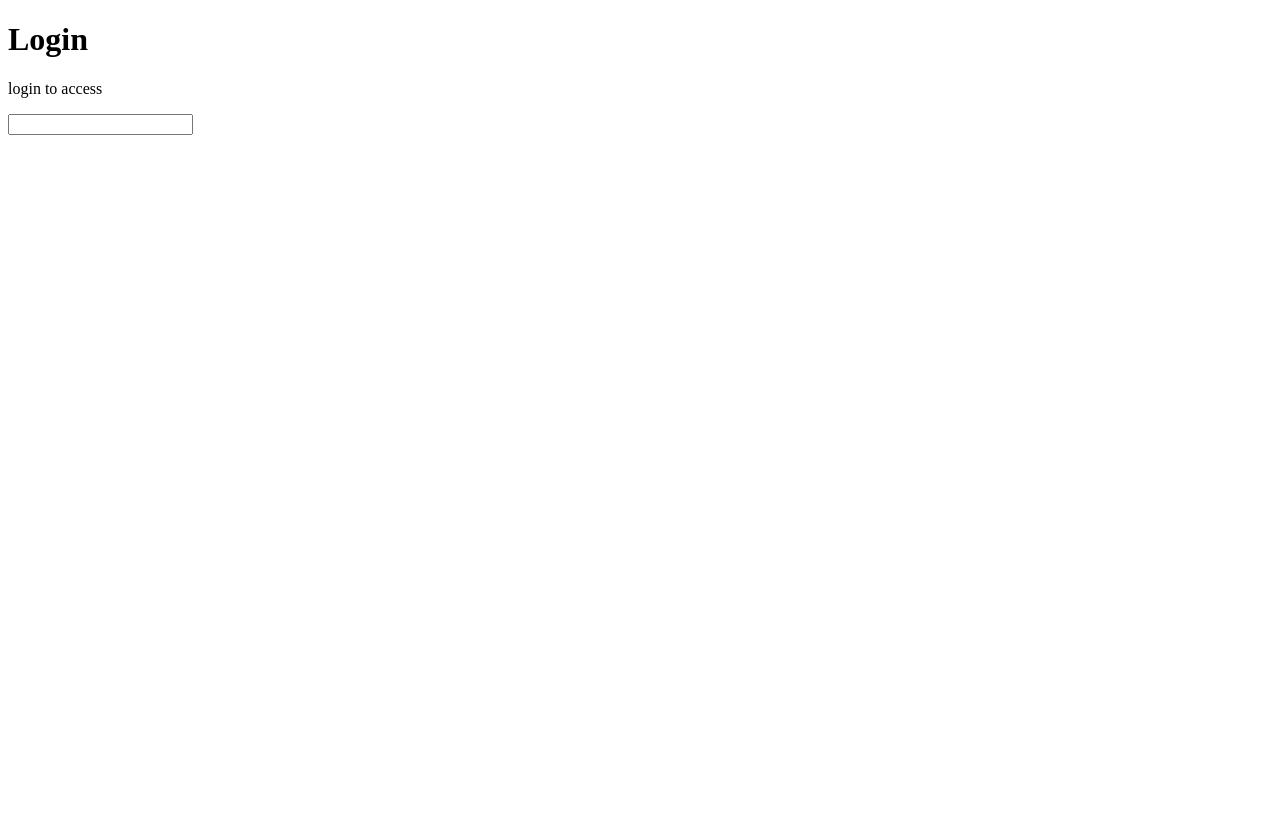
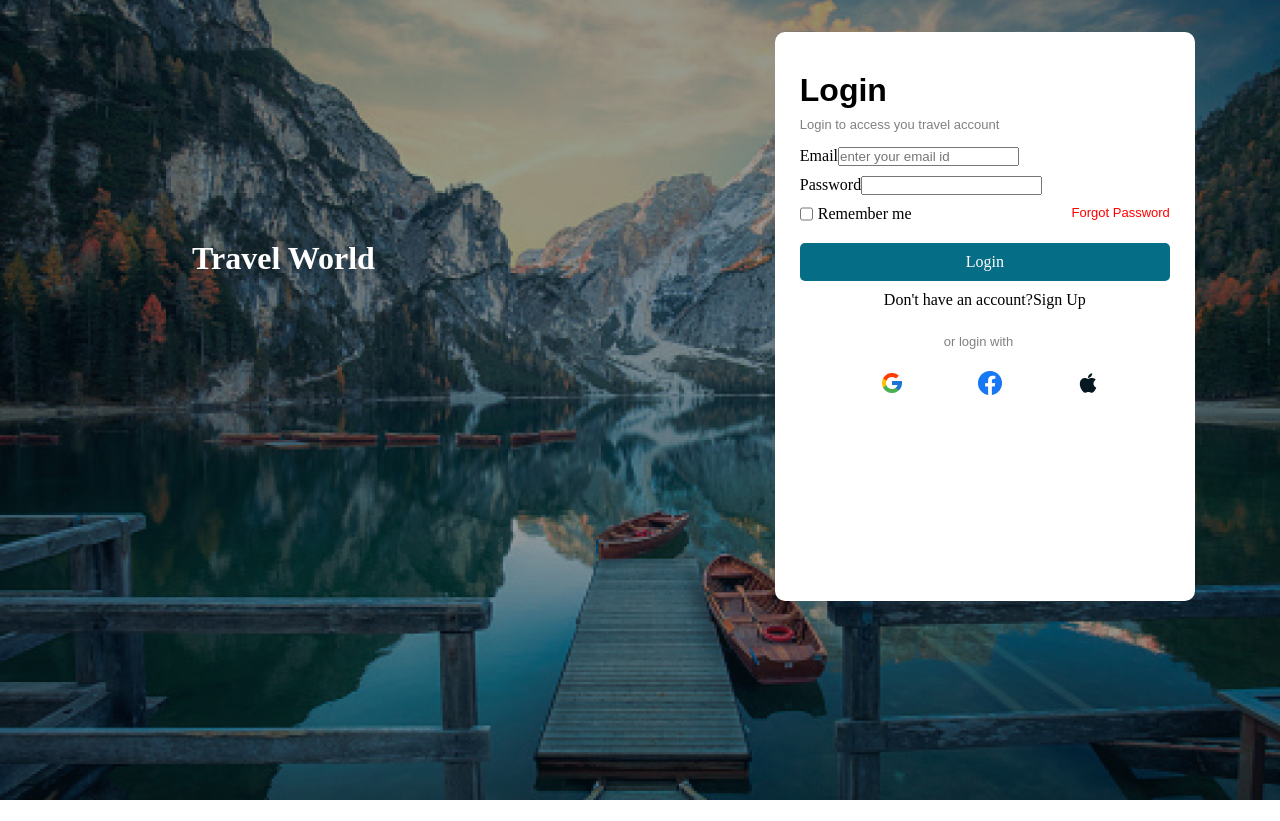
Before and after one commit to gitij1011/webdev1234, a plain HTML site: page pages/login.html in a window 1280 px wide. After the commit the page ends 800 px from the top, so only its background shows below. Drawn offline with Linux system fonts and the light colour scheme; files that its build step writes are made by us from their sources.

Commit message:
loginpage

```diff
--- a/pages/login.html
+++ b/pages/login.html
@@ -4,16 +4,39 @@
     <meta charset="UTF-8">
     <meta name="viewport" content="width=device-width, initial-scale=1.0">
     <title>login</title>
-    <link rel="stylesheet" href="form.css">
+    <link rel="stylesheet" href="../styles/form.css">
 </head>
 <body>
-        <div>
-            <h1>Login</h1>
-            <p>login to access</p>
-            <form action="">
-                <input type="email" name="" id="">
-            </form>
+    <div id="section1">
+     <div id="subsection1">
+        <h1 id="heading">Travel World</h1>
+    </div>
+     <div id="subsection2">
+        <h1 id="formheading">Login</h1>
+        <p id="subheading">Login to access you travel account</p>
+       <form action="#">
+        Email<input class="entries" type="email" name="" placeholder="enter your email id"><br>
+        Password<input class="entries" type="password" name="" value="">
+        <div class="check">
+           <input type="checkbox" id="tickbox">Remember me
+           <p id="resetpassword">Forgot Password</p>
         </div>
+        <div id="loginbtn">
+            <p>Login</p>
+        </div>
+        <div id="options">
+            <p>Don't have an account?</p>
+            <p>Sign Up</p>
+        </div>
+        <p id="login-with">or login with</p>
+        <div id="login-icons">
+          <img class="icon" src="../images/google.png" alt="google">
+          <img class="icon"src="../images/facebook.png" alt="facebook">
+          <img class="icon"src="../images/apple.png" alt="apple">
+       </div>
+       </form>
+     </div>
+    </div>
 
 </body>
 </html>
--- a/styles/form.css
+++ b/styles/form.css
@@ -1,10 +1,96 @@
-
+*{
+    margin: 0px;
+    padding: 0px;
+}
 body::before{
     content: "";
-    background-image: url("images/fuji.jpg");
+    background-image: url("../images/formimage.jpg");
     background-size: 100% 100%;
     position: absolute;
     height:100%;
     width:100%;
-    opacity:0.47;
+    z-index: -1;
 }
+#section1{
+    display: flex;
+}
+#subsection1{
+    margin-top:15rem;
+    margin-left:12rem;
+}
+#subsection2{
+    margin-left:25rem;
+    margin-top:2rem;
+}
+#heading{
+    color: white;
+}
+
+#subsection2{
+    background-color:white;
+    border-radius:10px;
+    padding:40px 25px;
+    /* width:40%;
+    height:80%; */
+
+}
+#formheading{
+    font-family: Arial, Helvetica, sans-serif;
+    margin-bottom:8px;
+}
+#subheading{
+    font-family: Arial, Helvetica, sans-serif;
+    font-size: small;
+    color: gray;
+    margin-bottom: 15px;
+}
+.entries{
+    margin-bottom:10px;
+}
+.check{
+    display: flex;
+}
+#resetpassword{
+    color: red;
+    margin-left:10rem;
+    font-family: Arial, Helvetica, sans-serif;
+    font-size: small;
+}
+#tickbox{
+    margin-right:5px;
+}
+#loginbtn{
+    background:rgb(6, 109, 134);
+    color: white;
+    padding:10px;
+    border-radius:5px;
+    margin-top:20px;
+    margin-bottom:10px;
+    display: flex;
+    justify-content: center;
+}
+#loginbtn:hover{
+    background:rgb(30, 130, 155);
+}
+#options{
+    display: flex;
+    justify-content: center;
+    margin-bottom: 25px;
+}
+#login-with{
+    margin-left:9rem;
+    margin-bottom: 20px;
+    font-family: Arial, Helvetica, sans-serif;
+    font-size: small;
+    color: grey;
+}
+#login-icons{
+    margin-left:45px;
+    margin-bottom:10rem;
+}
+.icon{
+    border: 5px;
+    border-color: rgb(10, 55, 138);
+    border-radius:2px;
+    padding:2px 35px;
+}
```
Also changed, not shown: styles/landing.css (+19 -2 lines), images/apple.png (added), images/facebook.png (added), images/formimage.jpg (added), images/google.png (added).
